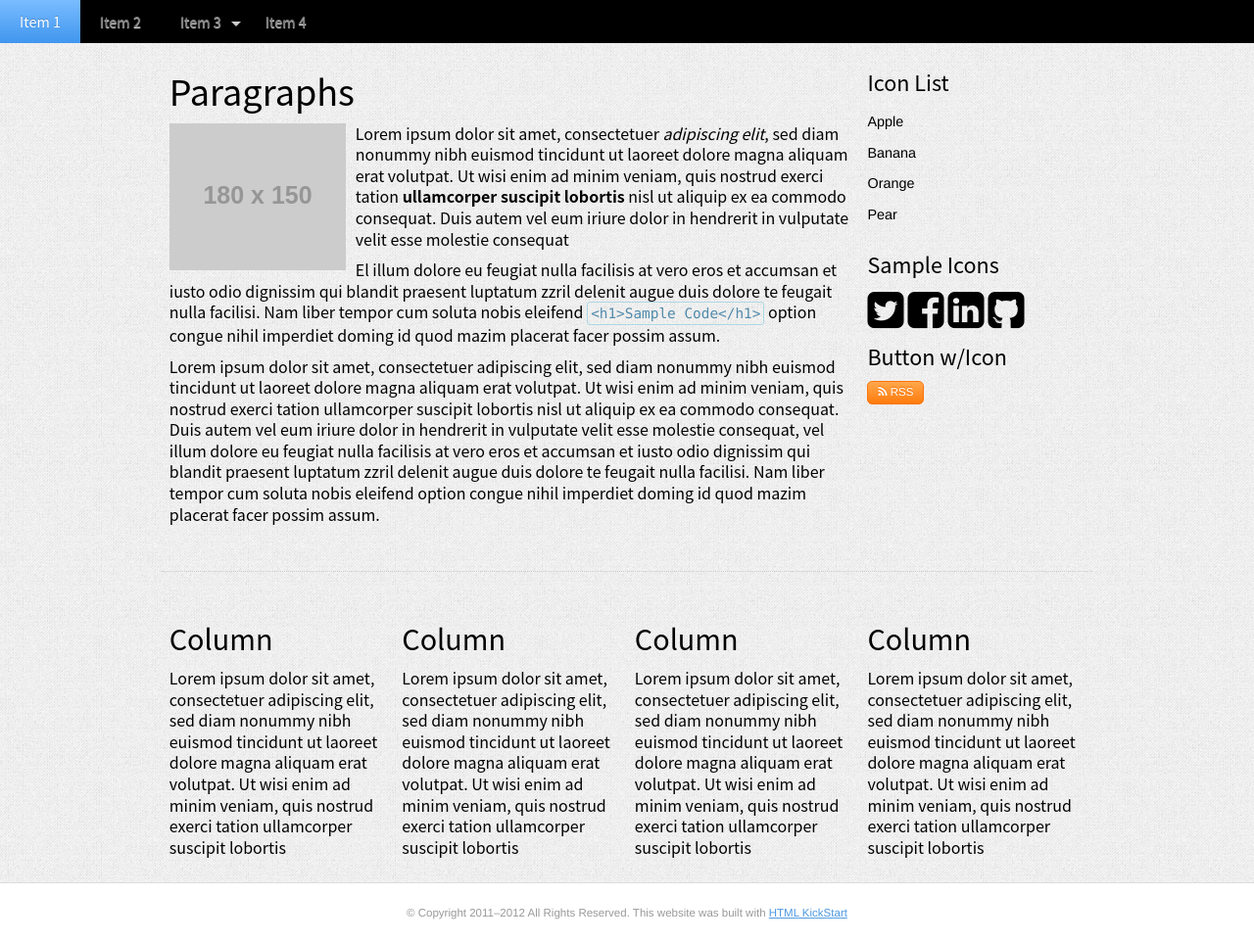
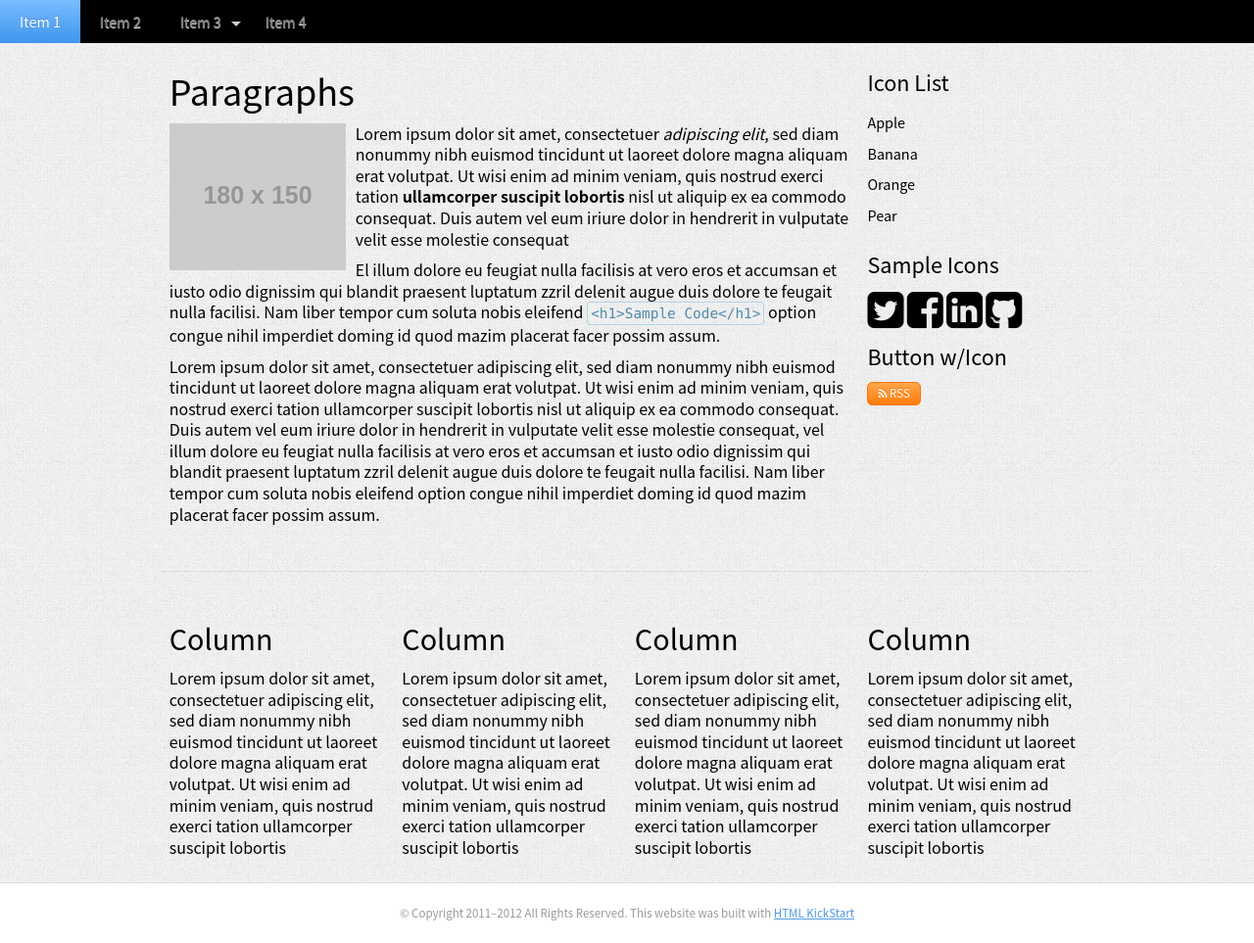
Before and after one commit to Nyanpass-Tsundere/Nyanpass-Tsundere.github.io, a plain HTML site: page example.html in a window 1280 px wide. Shown: the whole page at 98% size. Drawn offline with nearby package versions, Linux system fonts and the light colour scheme; placeholder pictures from the web are drawn by us.

Commit message:
字型全域設定

```diff
--- a/style.css
+++ b/style.css
@@ -49,6 +49,7 @@
 color:#000;
 background:#efefef url(css/img/gray_jean.png);
 font:normal 0.9em/150% 'Arimo', arial, verdana, sans-serif;
+font-family: "微軟正黑體","Droid Sans Japanese","Noto Sans CJK TC","思源黑體 TWHK Regular","思源黑體","Source Han Sans TWHK Medium","Source Han Sans TWHK Medium","Noto Sans CJK","Noto Sans CJK Regular",Verdana; bottom;
 text-shadow: 0 0 1px transparent; /* google font pixelation fix */
 }
 
```
